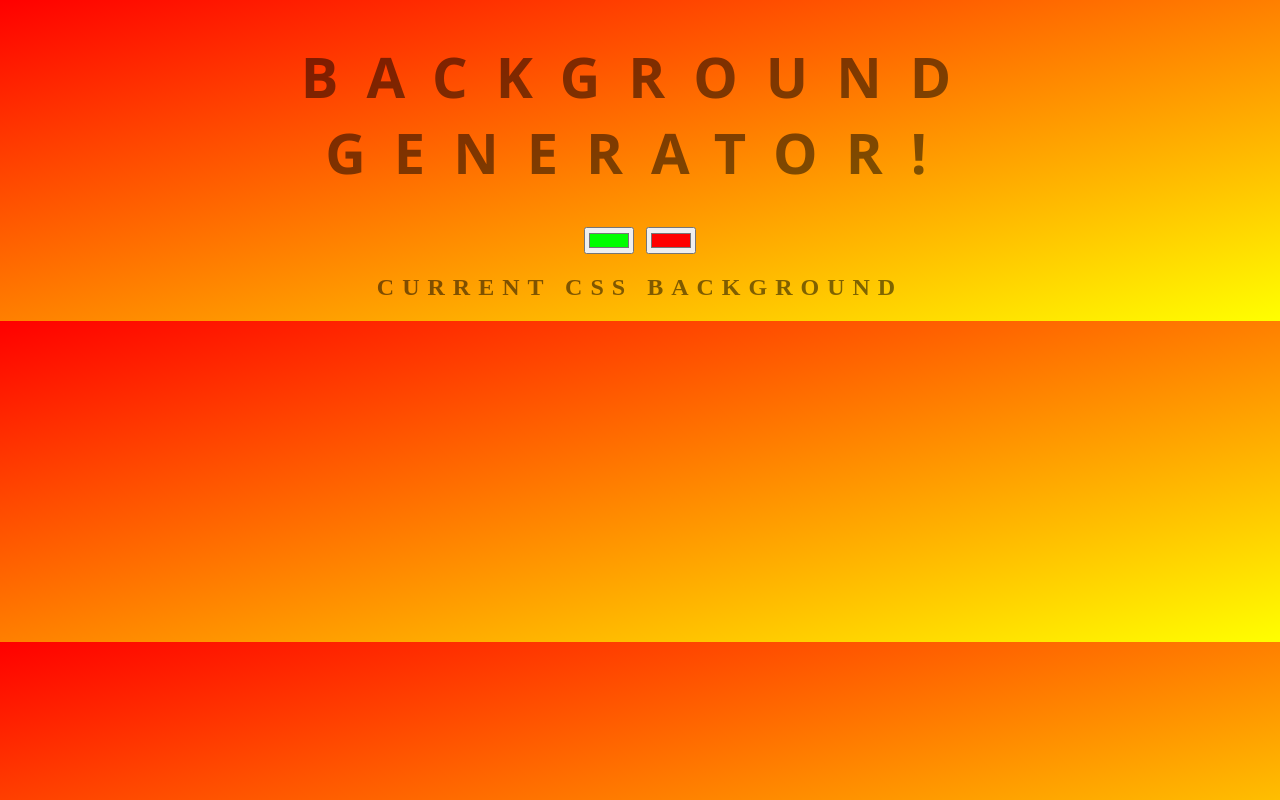
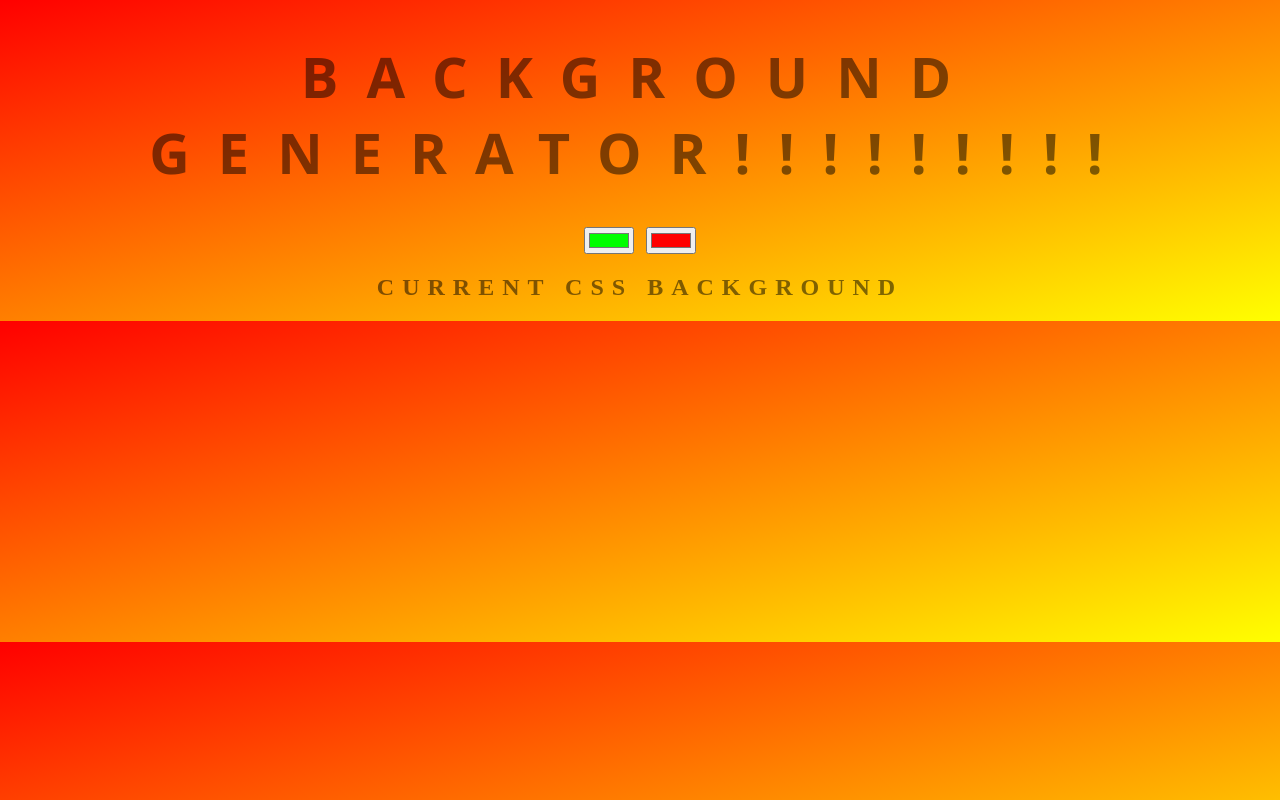
Before and after one commit to eugene3231/background-generator, a plain HTML site: page index.html in a window 1280 px wide. Drawn offline with Linux system fonts and the light colour scheme.

Commit message:
more git add .!

```diff
--- a/index.html
+++ b/index.html
@@ -7,7 +7,7 @@
     <link rel="stylesheet" type = "text/css" href="style.css">
 </head>
 <body id="gradient">
-    <h1>Background Generator!</h1>
+    <h1>Background Generator!!!!!!!!!</h1>
 
     <input oninput="changeGrad()" class="colorleft" type="color" name="color1" value="#00ff00">
 
```
